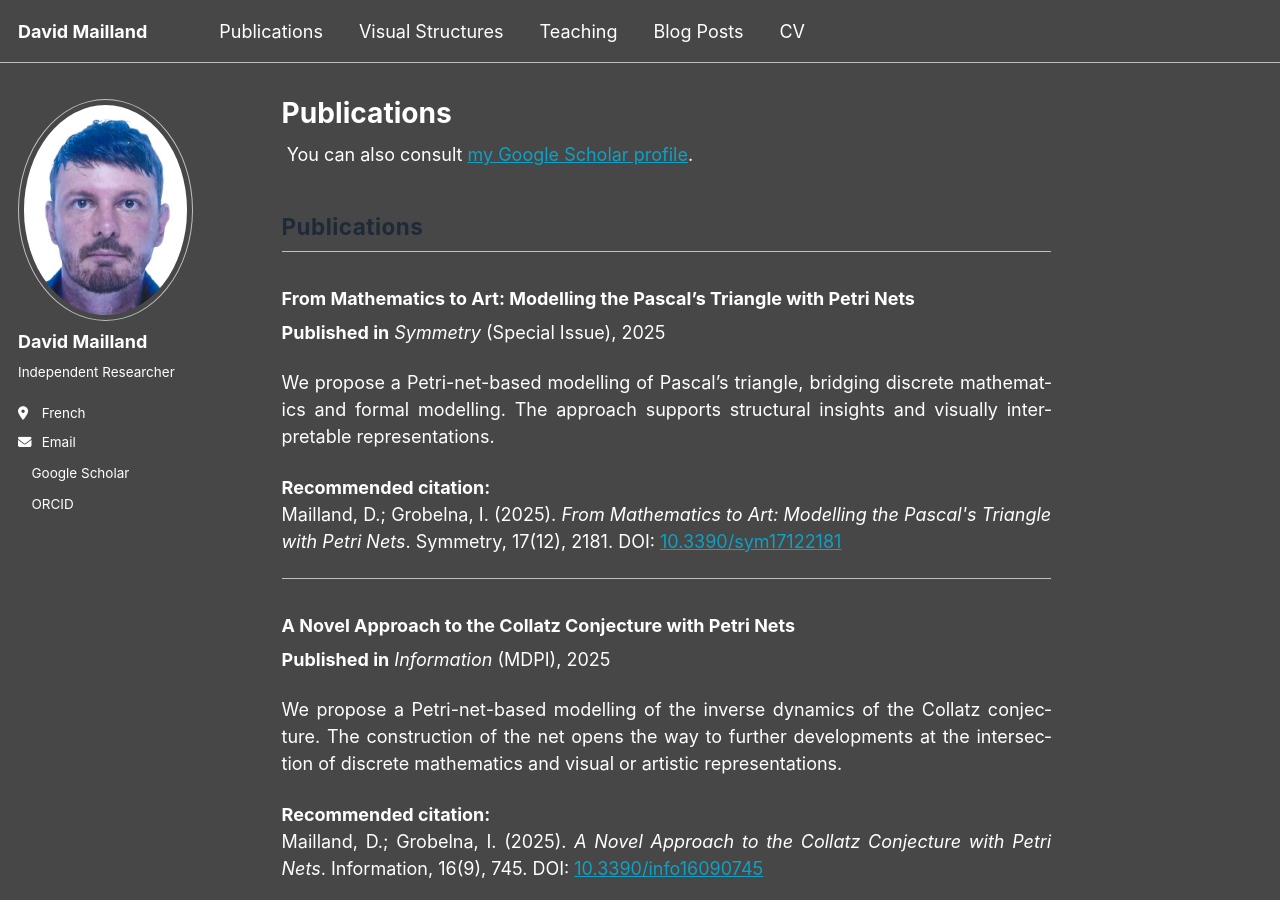
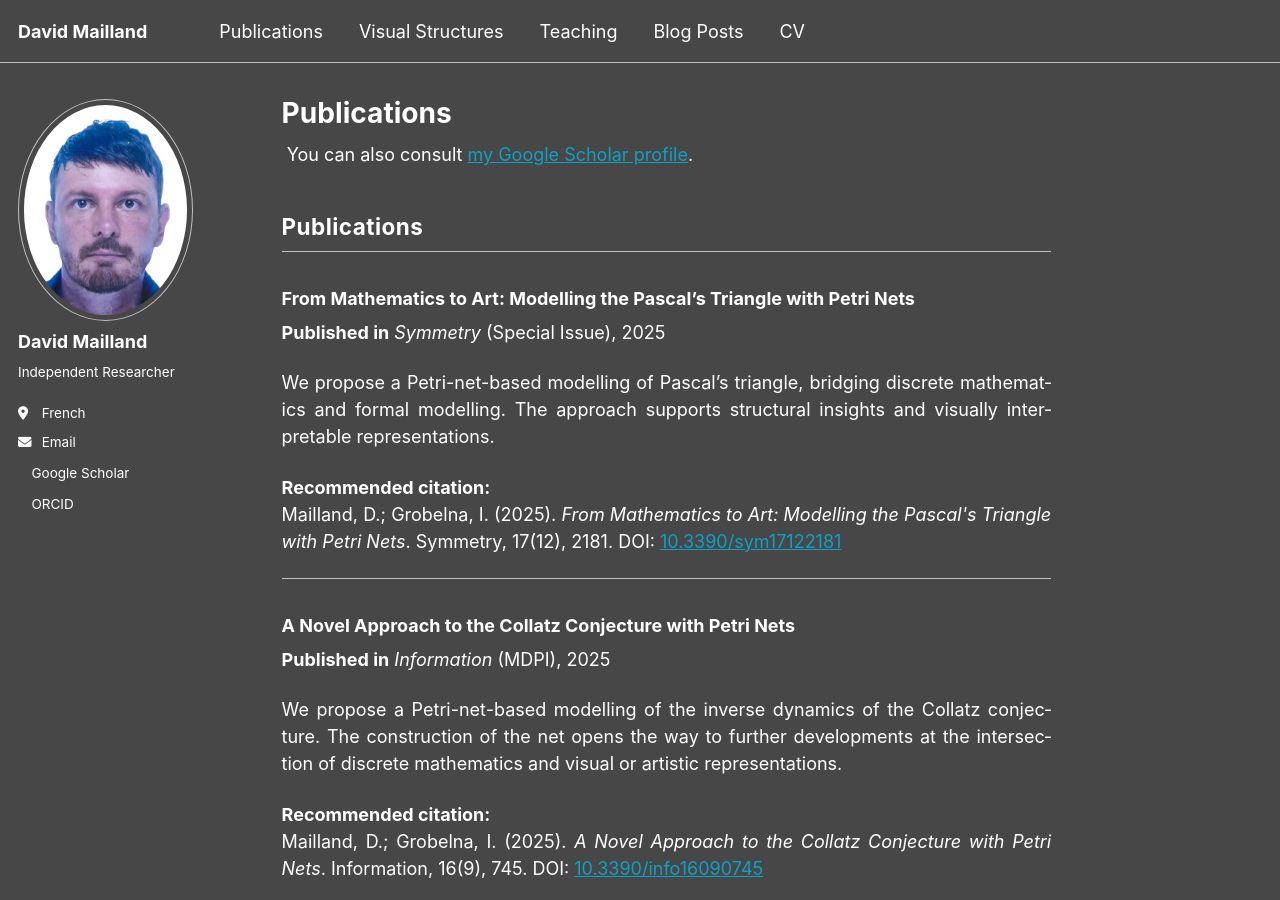
Before and after one commit to davidmailland/davidmailland.github.io, a Jekyll site: the page built from _pages/publications.html, in a window 1280 px wide and 900 px high. Built offline with Jekyll 4.4.1, drawn with Linux system fonts in a browser that asks for light colours; some web fonts are replaced; a script bundle is joined from its source files by our own code; library files that are not in the unit come from our copies; a style sheet for code colours, icons or effects is not loaded.

Commit message:
Update publications.html

```diff
--- a/_pages/publications.html
+++ b/_pages/publications.html
@@ -10,7 +10,7 @@ author_profile: true
   <a href="{{ site.author.googlescholar }}" target="_blank" rel="noopener">my Google Scholar profile</a>.
 </p>
 
-<h2 style="color:#1f2937; letter-spacing:0.02em;">
+<h2 style="color:##e5e7eb; letter-spacing:0.02em;">
   Publications
 </h2>
 
@@ -84,7 +84,7 @@ The construction of the net opens the way to further developments at the interse
   </a>
 </p>
 
-<h2 style="color:#1f2937; letter-spacing:0.02em;">
+<h2 style="color:#e5e7eb; letter-spacing:0.02em;">
   Conference papers (in French)
 </h2>
 
@@ -126,7 +126,7 @@ The construction of the net opens the way to further developments at the interse
 </p>
 
 
-<h2 style="color:#1f2937; letter-spacing:0.02em;">
+<h2 style="color:##e5e7eb; letter-spacing:0.02em;">
   Early work (in French)
 </h2>
 
```
